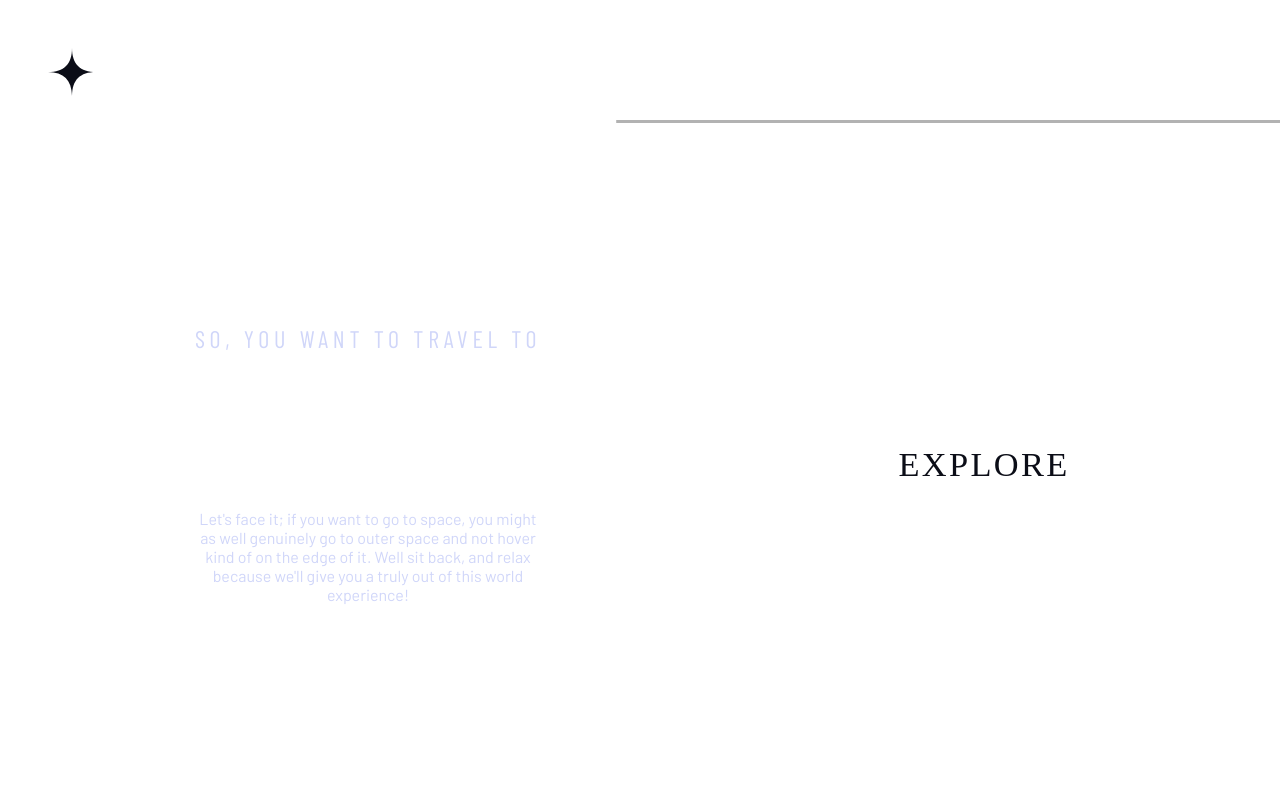
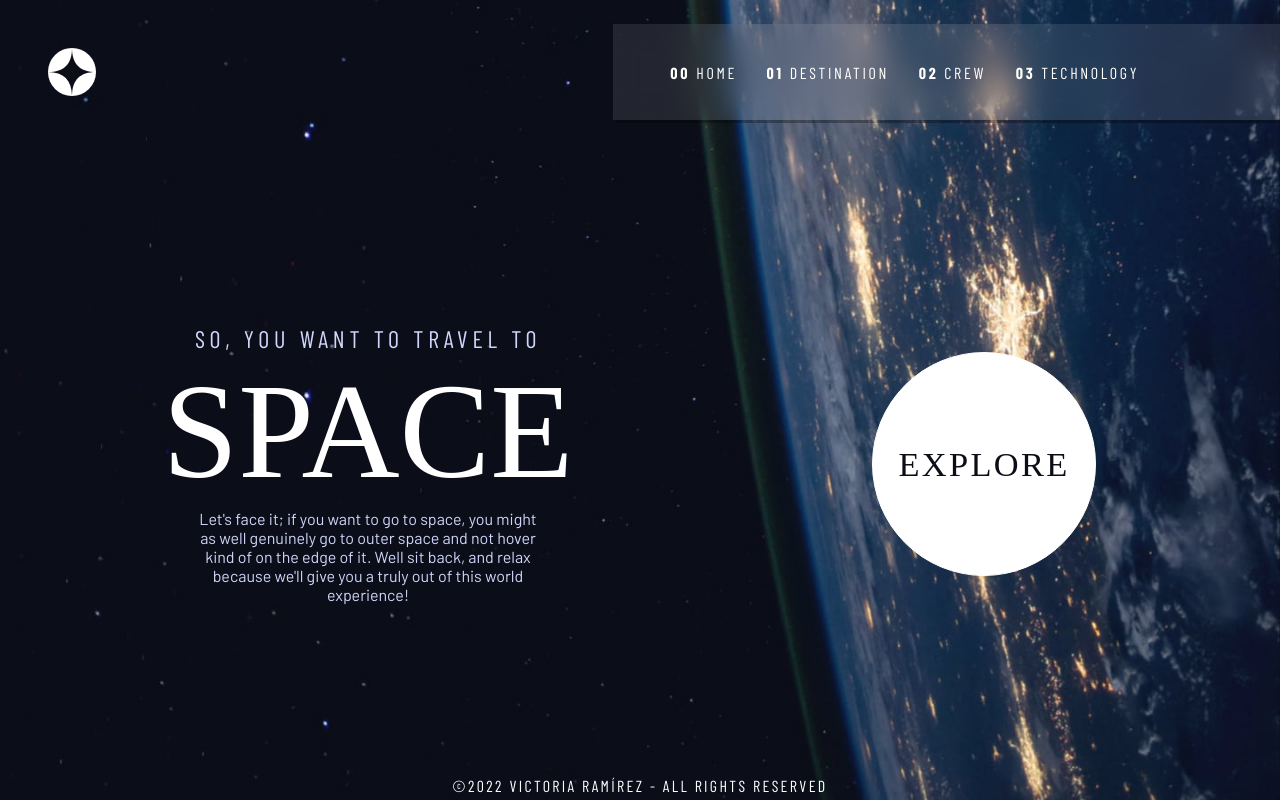
Before and after one commit to VictoriaMRamirez/spaceTourism, a plain HTML site: page index.html in a window 1280 px wide. Drawn offline with nearby package versions, Linux system fonts and the light colour scheme; the site is published under a folder, as on GitHub Pages, so addresses that start at the root find nothing; a web font is replaced by a local one.

Commit message:
Fixing background problems 3

```diff
--- a/css/home.css
+++ b/css/home.css
@@ -115,7 +115,7 @@
 
 /* ----- Body ----- */
 body {
-    background: url('/img/home/background-home-mobile.jpg') center center / cover no-repeat fixed !important;
+    background: url('../img/home/background-home-mobile.jpg') center center / cover no-repeat fixed !important;
     height: 100%;
     width: 100%;
 }
@@ -190,7 +190,7 @@ nav a:hover::before { width: 60%; }
 
     .menu-toggle {
         aspect-ratio: 1;
-        background: transparent url('/img/shared/icon-hamburger.svg') no-repeat;
+        background: transparent url('../img/shared/icon-hamburger.svg') no-repeat;
         color: transparent;
         display: block;
         position: absolute;
@@ -248,7 +248,7 @@ button:hover {
 
 @media (min-width: 481px) {
     /* ----- Body ----- */
-    body { background: url('/img/home/background-home-tablet.jpg') center center / cover no-repeat fixed !important; }
+    body { background: url('../img/home/background-home-tablet.jpg') center center / cover no-repeat fixed !important; }
 
     /* ----- Grid Container ----- */
     .container {
@@ -296,7 +296,7 @@ button:hover {
 /* ----------------- */
 @media (min-width: 769px) {
     /* ----- Body ----- */
-    body { background: url('/img/home/background-home-desktop.jpg') center center / cover no-repeat fixed !important; }
+    body { background: url('../img/home/background-home-desktop.jpg') center center / cover no-repeat fixed !important; }
 
     /* ----- Grid Container ----- */
     .container {
```
